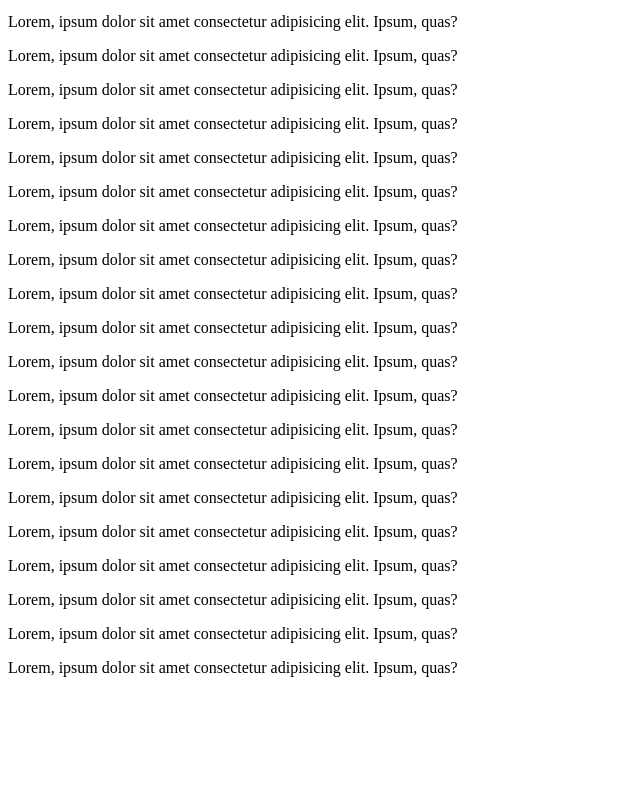
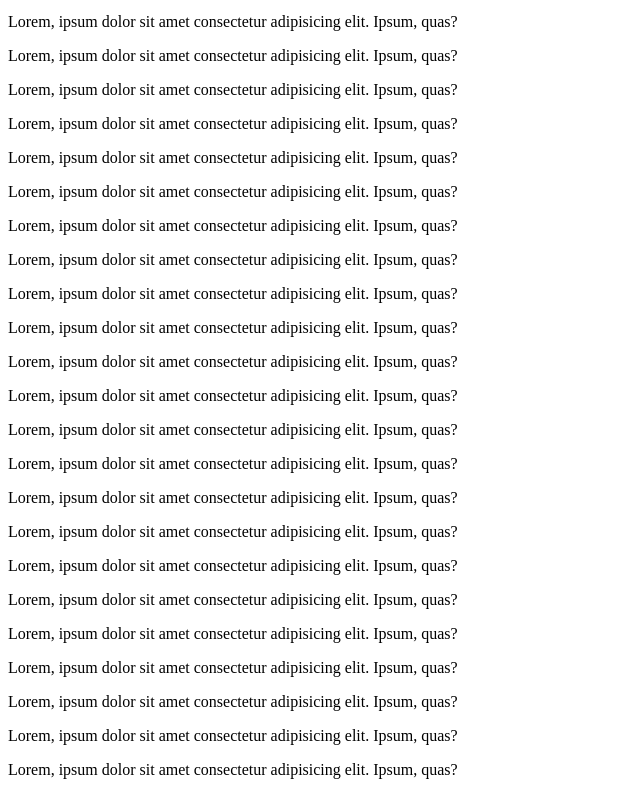
Before and after one commit to masaki-makun/test-02, a plain HTML site: page index.html in a window 1280 px wide. Shown: the part 713-1508 px from the top of the page, without its empty margins (0-640 px from the left). Before the commit the page ends 1406 px from the top, so only its background shows below. Drawn offline with Linux system fonts and the light colour scheme.

Commit message:
change index.html

```diff
--- a/index.html
+++ b/index.html
@@ -50,6 +50,9 @@
         <p class="txt">Lorem, ipsum dolor sit amet consectetur adipisicing elit. Ipsum, quas?</p>
         <p class="txt">Lorem, ipsum dolor sit amet consectetur adipisicing elit. Ipsum, quas?</p>
         <p class="txt">Lorem, ipsum dolor sit amet consectetur adipisicing elit. Ipsum, quas?</p>
+        <p class="txt">Lorem, ipsum dolor sit amet consectetur adipisicing elit. Ipsum, quas?</p>
+        <p class="txt">Lorem, ipsum dolor sit amet consectetur adipisicing elit. Ipsum, quas?</p>
+        <p class="txt">Lorem, ipsum dolor sit amet consectetur adipisicing elit. Ipsum, quas?</p>
     </div>
 
 </body>
```
